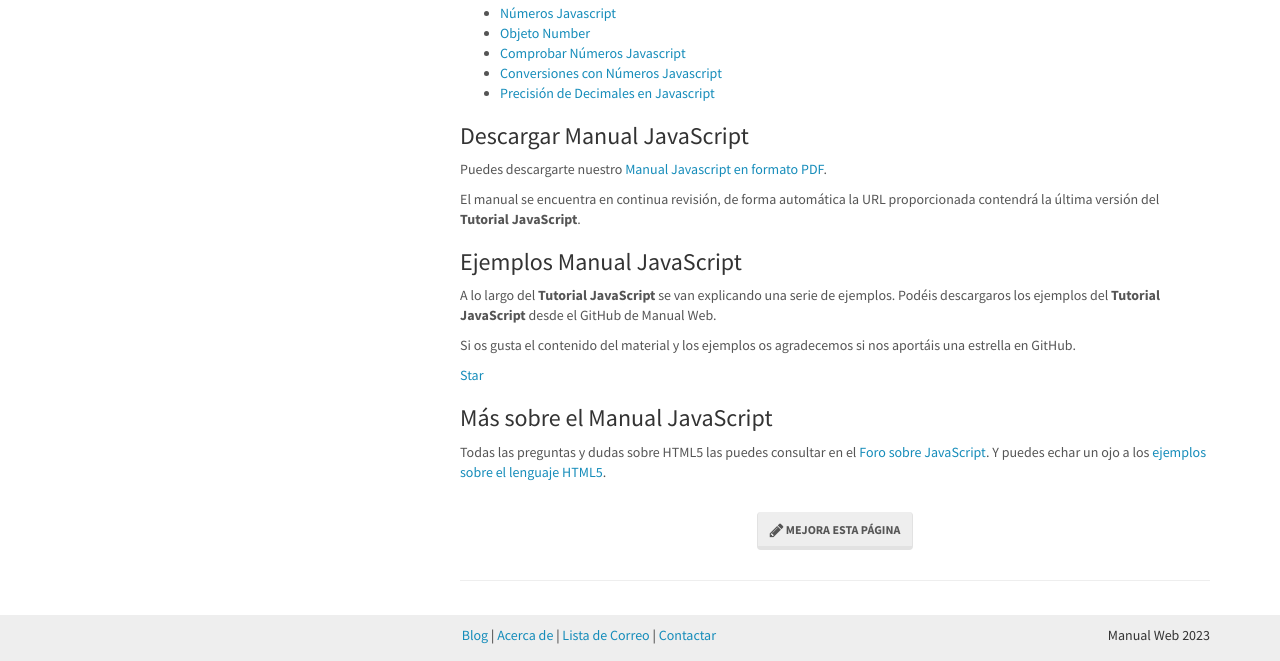
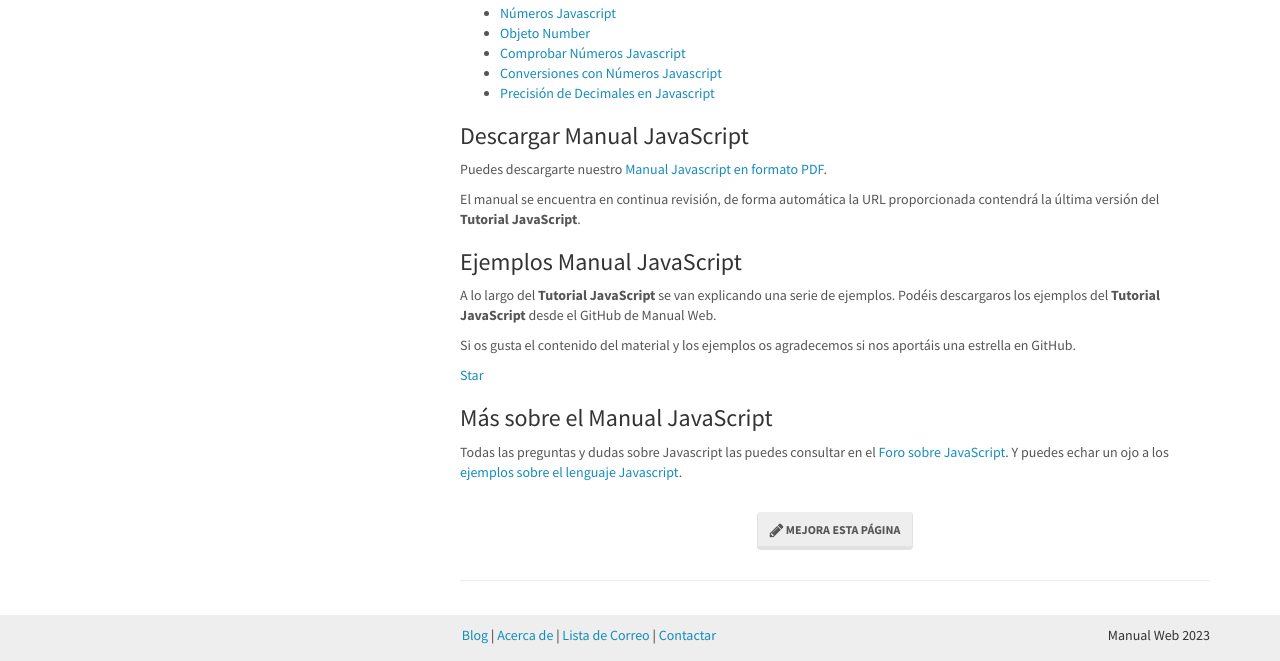
Before and after one commit to manualweb/manualweb, a Jekyll site: the page built from _javascript/index.md, in a window 1280 px wide and 900 px high, scrolled down 598 px, cut to the strip 239-900 px from the top of the window. Built offline with Jekyll 4.4.1, drawn with Linux system fonts in a browser that asks for light colours; nearby versions of some CDN libraries; comment, search, counter and statistics services are not loaded.

Commit message:
Descargar Javascript

```diff
--- a/_javascript/index.md
+++ b/_javascript/index.md
@@ -2,6 +2,8 @@
 title: Manual Javascript
 permalink: /javascript/
 redirect_from: /tutorial-javascript/
+image:
+  path: /img/covers/javascript-cover.jpg
 ---
 
 {% include contenido.html items=site.data.javascript site=site.javascript name="javascript" %}
@@ -23,10 +25,10 @@ Si os gusta el contenido del material y los ejemplos os agradecemos si nos aport
 
 ### Más sobre el Manual JavaScript
 
-Todas las preguntas y dudas sobre HTML5 las puedes consultar en el [Foro sobre JavaScript][ForoJavaScript]. Y puedes echar un ojo a los [ejemplos sobre el lenguaje HTML5][EjemplosJavaScript].
+Todas las preguntas y dudas sobre Javascript las puedes consultar en el [Foro sobre JavaScript][ForoJavaScript]. Y puedes echar un ojo a los [ejemplos sobre el lenguaje Javascript][EjemplosJavaScript].
 
 <script id="github-bjs" src="https://buttons.github.io/buttons.js" async="" defer="defer"></script>
 
-[PDFJavaScript]: https://gitprint.com/victorcuervo/manualweb/blob/master/html/pdf/tutorial-html-pdf.md
+[PDFJavaScript]: {{site.baseurl}}/html5/descargar-manual-javascript/
 [ForoJavaScript]: http://dudasprogramacion.com/javascript
 [EjemplosJavaScript]: http://lineadecodigo.com/javascript/
```
Also changed, not shown: _javascript/download.md (added, +21 -0 lines), img/covers/javascript-cover-square.png (added).
